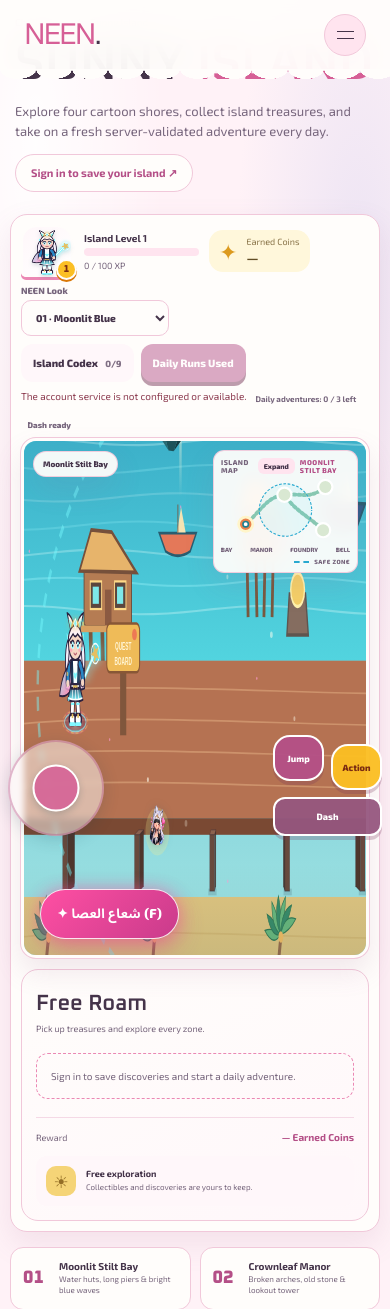
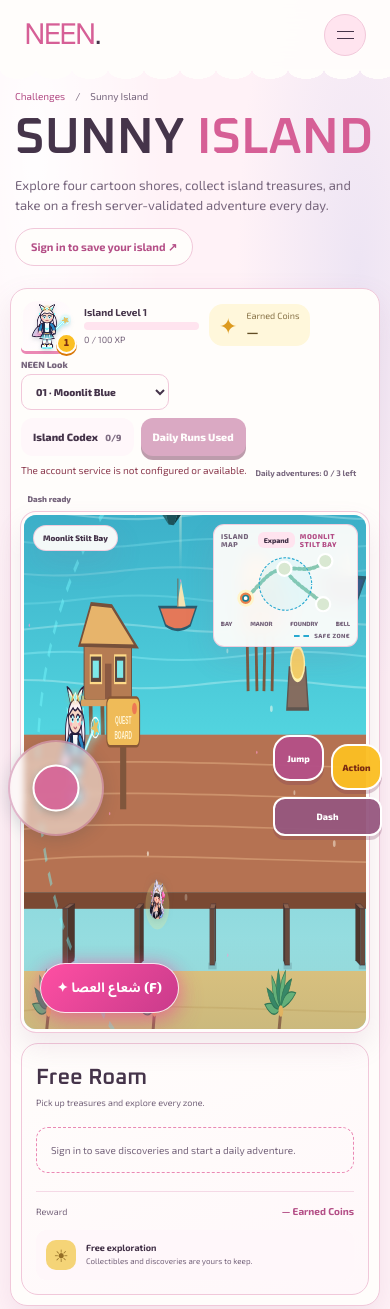
Before and after one commit to neen-ne/new-neen, a PHP site: page /sunny-island.html in a window 390 px wide. Shown: the top 1309 px of the page. Run offline with PHP 8.4, Linux system fonts and the light colour scheme.

Commit message:
Add top clearance for absolute site header on Sunny Island page

```diff
--- a/sunny-island.css
+++ b/sunny-island.css
@@ -1668,3 +1668,24 @@ html[dir="rtl"] .sunny-avatar-picker select {
     margin-inline-start: 0;
   }
 }
+
+
+/* === CLEAR ABSOLUTE SITE-HEADER (88px DESKTOP / 70px MOBILE) === */
+.sunny-page {
+  padding-top: 112px;
+}
+
+html[dir="rtl"] .sunny-intro h1 {
+  line-height: 1.24;
+  padding-top: 4px;
+}
+
+html[dir="rtl"] .sunny-intro-copy {
+  text-align: right;
+}
+
+@media (max-width: 760px) {
+  .sunny-page {
+    padding-top: 90px;
+  }
+}
--- a/sunny-island.html
+++ b/sunny-island.html
@@ -11,7 +11,7 @@
     <link rel="preconnect" href="https://fonts.gstatic.com" crossorigin />
     <link href="https://fonts.googleapis.com/css2?family=Caveat:wght@600;700&family=Exo+2:wght@400;500;600;700;800&family=Noto+Sans+Arabic:wght@400;500;600;700&family=Oxanium:wght@400;500;600;700;800&display=swap" rel="stylesheet" />
     <link rel="stylesheet" href="styles.css" />
-    <link rel="stylesheet" href="sunny-island.css?v=20261121m" />
+    <link rel="stylesheet" href="sunny-island.css?v=20261121n" />
     <script src="script.js" defer></script>
     <script src="sunny-island.js?v=20261121j" defer></script>
   </head>
```
